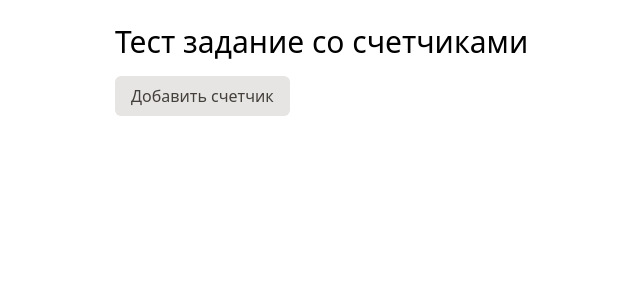
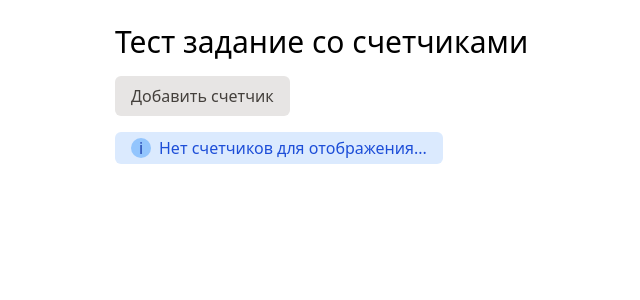
Before and after one commit to ilyasudakov/counter-test-datagile, a React (Vite) app: page / in a window 1280 px wide. Shown: the top 300 px of the page, without its empty margins (307-947 px from the left). Built offline with nearby package versions, Linux system fonts and the light colour scheme.

Commit message:
Add animations

```diff
--- a/package.json
+++ b/package.json
@@ -10,6 +10,7 @@
     "preview": "vite preview"
   },
   "dependencies": {
+    "@formkit/auto-animate": "^1.0.0-beta.3",
     "@reduxjs/toolkit": "^1.8.5",
     "react": "^18.2.0",
     "react-dom": "^18.2.0",
--- a/src/components/Counters/index.tsx
+++ b/src/components/Counters/index.tsx
@@ -1,3 +1,4 @@
+import { useAutoAnimate } from '@formkit/auto-animate/react';
 import { connect, ConnectedProps } from 'react-redux';
 
 import Button from '../Button';
@@ -8,10 +9,12 @@ import { RootState } from '../../store';
 import { addCounter } from './counterActions';
 
 function Counters({ addCounter, counterList }: CountersProps) {
+  const [parent] = useAutoAnimate<HTMLUListElement>();
   return (
     <div>
       <Button onClick={addCounter}>Добавить счетчик</Button>
-      <ul className="grid gap-4 mt-4 items-start">
+      <ul ref={parent} className="grid gap-4 mt-4 items-start">
+        {Object.keys(counterList).length === 0 && <NoItemsBadge />}
         {Object.entries(counterList).map(([id, data], index) => (
           <li key={data.counterId}>
             {(index + 1) % 4 === 0 ? (
@@ -33,3 +36,14 @@ const connector = connect(
 );
 type CountersProps = ConnectedProps<typeof connector>;
 export default connector(Counters);
+
+const NoItemsBadge = () => {
+  return (
+    <div className="flex items-center gap-2 px-4 py-1 bg-blue-100 text-blue-700 rounded-md w-fit">
+      <div className="flex items-center justify-center bg-blue-300 text-blue-800 w-5 h-5 rounded-[25px]">
+        i
+      </div>
+      <div>Нет счетчиков для отображения...</div>
+    </div>
+  );
+};
```
Also changed, not shown: 1 other file (tests, documents, lock files or other folders).
